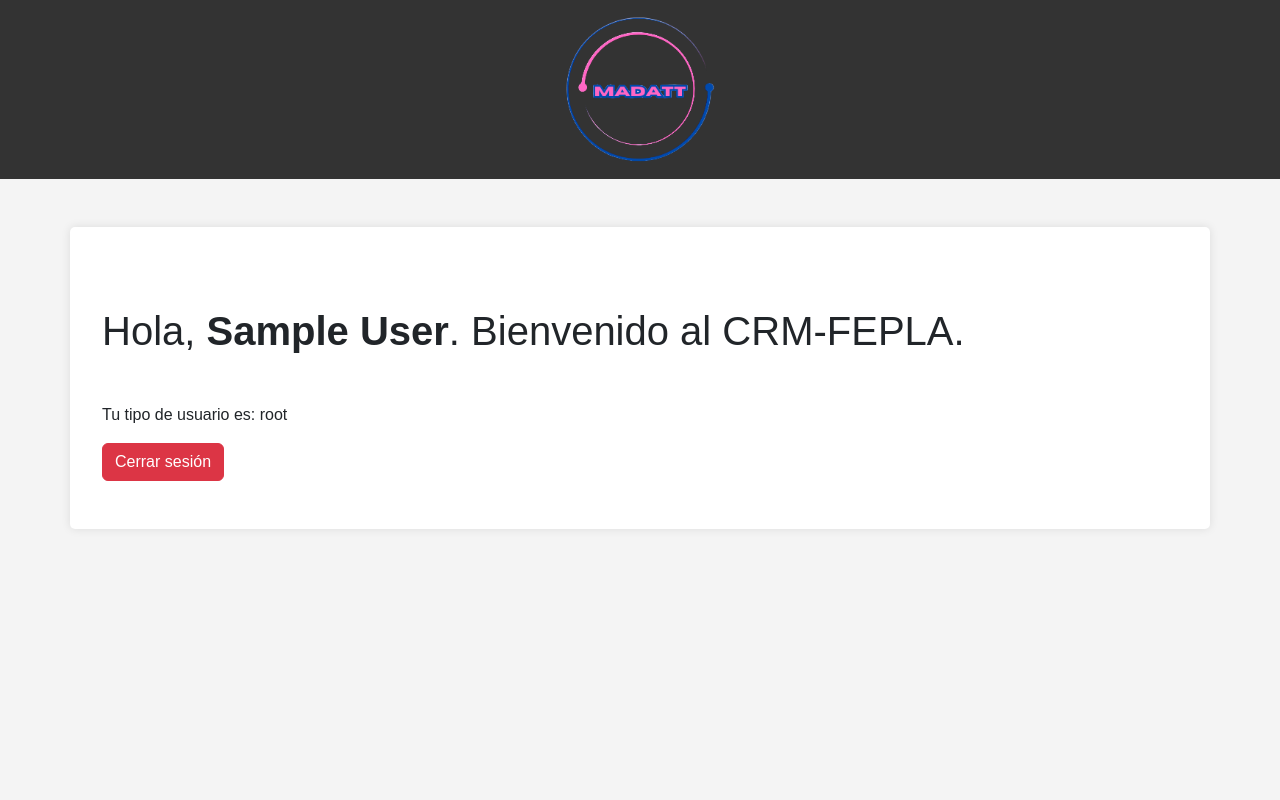
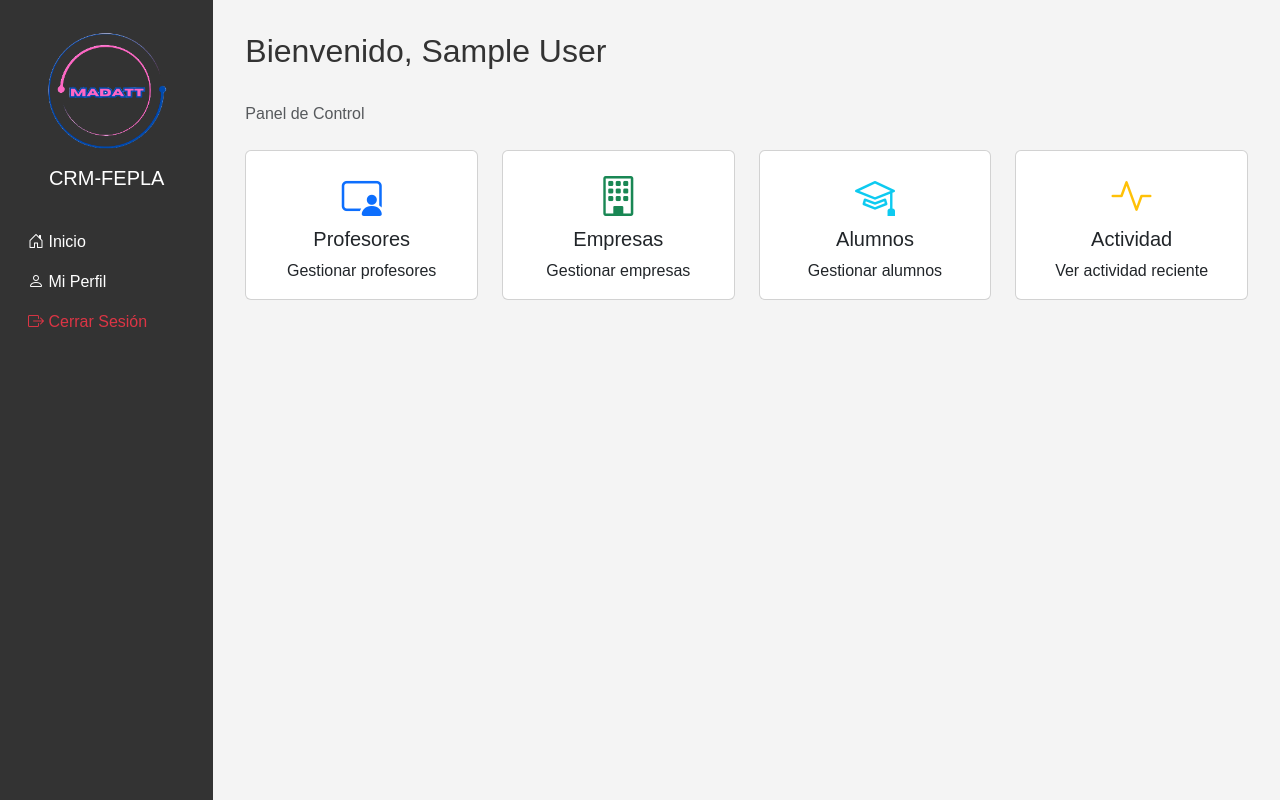
Before and after one commit to AtteneriCimadevilla/FEPLA-CRM, a PHP site: page /home.php in a window 1280 px wide. Run offline with PHP 8.4, Linux system fonts and the light colour scheme; the visitor is signed in with stand-in values (Sample User, id 1).

Commit message:
Home actualizada

```diff
--- a/code/home.php
+++ b/code/home.php
@@ -12,21 +12,126 @@ if(!isset($_SESSION["loggedin"]) || $_SESSION["loggedin"] !== true){
 <head>
     <meta charset="UTF-8">
     <meta name="viewport" content="width=device-width, initial-scale=1.0">
-    <title>Bienvenido - CRM-FEPLA</title>
+    <title>Dashboard - CRM-FEPLA</title>
     <link rel="stylesheet" href="https://cdn.jsdelivr.net/npm/bootstrap@5.3.0/dist/css/bootstrap.min.css">
+    <link rel="stylesheet" href="https://cdn.jsdelivr.net/npm/bootstrap-icons@1.11.2/font/bootstrap-icons.min.css">
     <link rel="stylesheet" href="estilos.css">
+    <style>
+        .dashboard-card {
+            transition: transform 0.2s, box-shadow 0.2s;
+            cursor: pointer;
+        }
+
+        .dashboard-card:hover {
+            transform: translateY(-5px);
+            box-shadow: 0 4px 15px rgba(0,0,0,0.1);
+        }
+
+        .card-icon {
+            font-size: 2.5rem;
+            margin-bottom: 1rem;
+        }
+
+        .sidebar {
+            min-height: 100vh;
+            background-color: #333;
+            padding-top: 2rem;
+        }
+
+        .main-content {
+            padding: 2rem;
+        }
+
+        .nav-link {
+            color: white;
+            padding: 0.5rem 1rem;
+        }
+
+        .nav-link:hover {
+            background-color: #444;
+        }
+    </style>
 </head>
 <body>
-    <header>
-        <img src="logo.png" alt="logo" class="logo">
-    </header>
+    <div class="container-fluid">
+        <div class="row">
+            <!-- Sidebar -->
+            <div class="col-md-2 sidebar">
+                <div class="d-flex flex-column">
+                    <div class="text-center mb-4">
+                        <img src="logo.png" alt="logo" class="logo img-fluid mb-3" style="max-width: 120px;">
+                        <h5 class="text-white">CRM-FEPLA</h5>
+                    </div>
+                    <div class="nav flex-column">
+                        <a href="home.php" class="nav-link active">
+                            <i class="bi bi-house-door"></i> Inicio
+                        </a>
+                        <a href="#" class="nav-link">
+                            <i class="bi bi-person"></i> Mi Perfil
+                        </a>
+                        <a href="logout.php" class="nav-link text-danger">
+                            <i class="bi bi-box-arrow-right"></i> Cerrar Sesión
+                        </a>
+                    </div>
+                </div>
+            </div>
 
-    <div class="container mt-5">
-        <h1 class="my-5">Hola, <b><?php echo htmlspecialchars($_SESSION["nombre"]); ?></b>. Bienvenido al CRM-FEPLA.</h1>
-        <p>Tu tipo de usuario es: <?php echo htmlspecialchars($_SESSION["tipo_usuario"]); ?></p>
-        <p>
-            <a href="logout.php" class="btn btn-danger">Cerrar sesión</a>
-        </p>
+            <!-- Main Content -->
+            <div class="col-md-10 main-content">
+                <div class="mb-4">
+                    <h2>Bienvenido, <?php echo htmlspecialchars($_SESSION["nombre"]); ?></h2>
+                    <p class="text-muted">Panel de Control</p>
+                </div>
+
+                <div class="row g-4">
+                    <!-- Módulo Profesores -->
+                    <div class="col-md-6 col-lg-3">
+                        <div class="card dashboard-card h-100" onclick="window.location.href='profesores.php'">
+                            <div class="card-body text-center">
+                                <i class="bi bi-person-video3 card-icon text-primary"></i>
+                                <h5 class="card-title">Profesores</h5>
+                                <p class="card-text">Gestionar profesores</p>
+                            </div>
+                        </div>
+                    </div>
+
+                    <!-- Módulo Empresas -->
+                    <div class="col-md-6 col-lg-3">
+                        <div class="card dashboard-card h-100" onclick="window.location.href='empresas.php'">
+                            <div class="card-body text-center">
+                                <i class="bi bi-building card-icon text-success"></i>
+                                <h5 class="card-title">Empresas</h5>
+                                <p class="card-text">Gestionar empresas</p>
+                            </div>
+                        </div>
+                    </div>
+
+                    <!-- Módulo Alumnos -->
+                    <div class="col-md-6 col-lg-3">
+                        <div class="card dashboard-card h-100" onclick="window.location.href='alumnos.php'">
+                            <div class="card-body text-center">
+                                <i class="bi bi-mortarboard card-icon text-info"></i>
+                                <h5 class="card-title">Alumnos</h5>
+                                <p class="card-text">Gestionar alumnos</p>
+                            </div>
+                        </div>
+                    </div>
+
+                    <!-- Módulo Actividad -->
+                    <div class="col-md-6 col-lg-3">
+                        <div class="card dashboard-card h-100" onclick="window.location.href='actividad.php'">
+                            <div class="card-body text-center">
+                                <i class="bi bi-activity card-icon text-warning"></i>
+                                <h5 class="card-title">Actividad</h5>
+                                <p class="card-text">Ver actividad reciente</p>
+                            </div>
+                        </div>
+                    </div>
+                </div>
+            </div>
+        </div>
     </div>
+
+    <script src="https://cdn.jsdelivr.net/npm/bootstrap@5.3.0/dist/js/bootstrap.bundle.min.js"></script>
 </body>
 </html>
```
